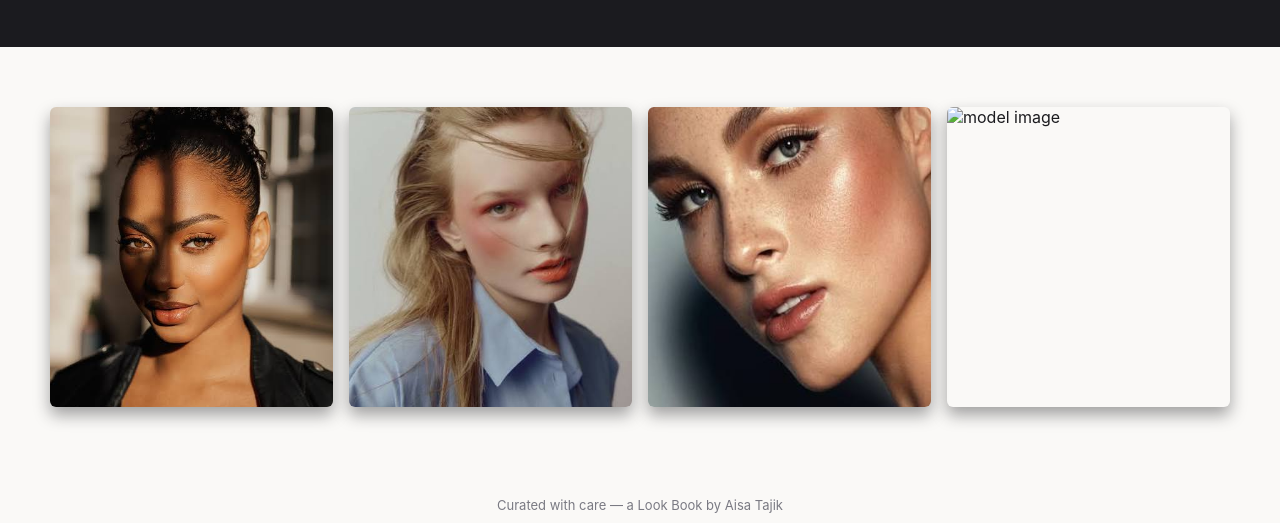
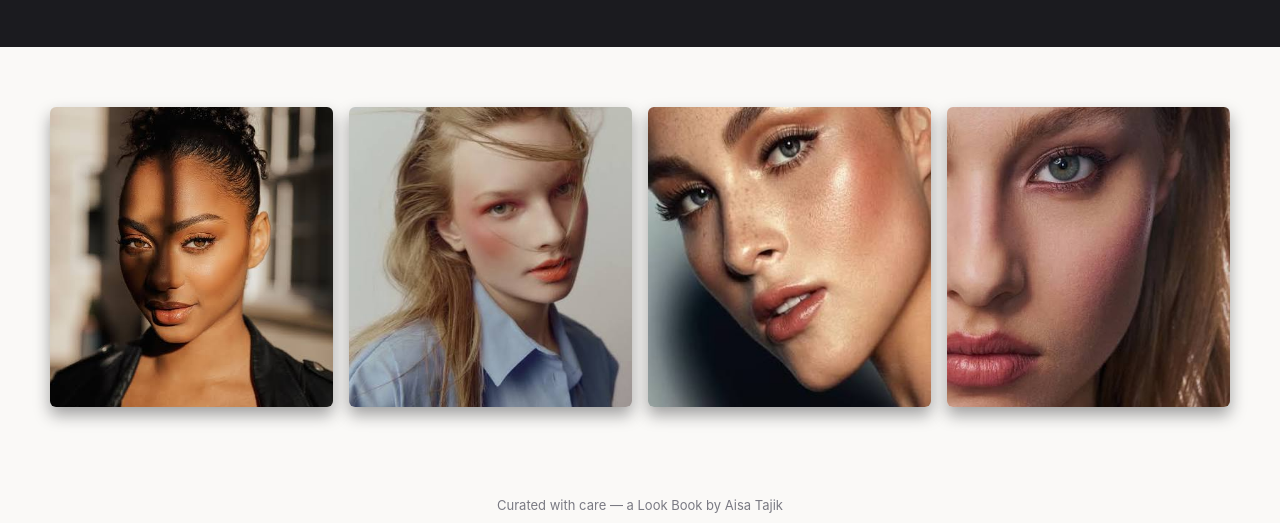
Before and after one commit to aisatajik/gallery.flexbox, a plain HTML site: page index.html in a window 1280 px wide. Shown: the part 209-732 px from the top of the page. Drawn offline with Linux system fonts and the light colour scheme.

Commit message:
Update index.html

```diff
--- a/index.html
+++ b/index.html
@@ -39,7 +39,7 @@
           </div>
         </div>
         <div class="img-box">
-          <img src="img/img4.jpg" alt="model image" />
+          <img src="img4.jpg" alt="model image" />
           <div class="info">
             <h3>Quiet Radiance</h3>
             <p>Bare skin and a whisper of blush — beauty stripped back.</p>
```
